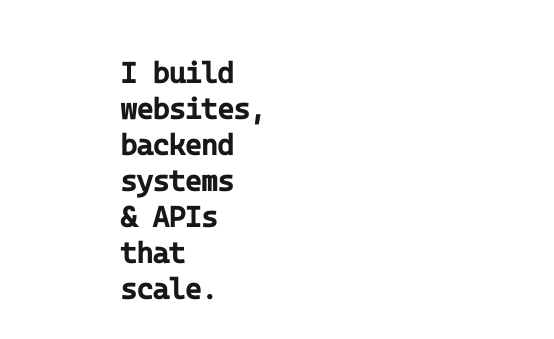
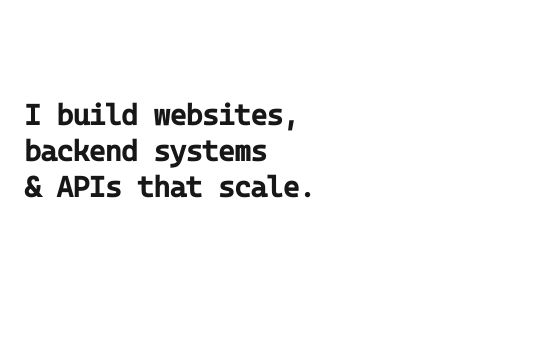
Before and after one commit to ricky-ultimate/portfolio-v2, a Next.js app: page / in a window 390 px wide. Shown: the part 101-440 px from the top of the page, 554 px wide, since content can reach past the window. Built offline with nearby package versions, Linux system fonts and the light colour scheme.

Commit message:
refactor: move PageHeader and PageFooter into root layout

```diff
--- a/src/app/layout.tsx
+++ b/src/app/layout.tsx
@@ -1,5 +1,7 @@
 import type { Metadata } from "next";
 import localFont from "next/font/local";
+import PageHeader from "@/components/PageHeader";
+import PageFooter from "@/components/PageFooter";
 import "./globals.css";
 
 const caskaydia = localFont({
@@ -31,10 +33,12 @@ export default function RootLayout({
   return (
     <html lang="en" className={`${caskaydia.variable} h-full`}>
       <body
-        className="min-h-full flex flex-col bg-[#0e0e0e] text-white px-30 py-15"
+        className="min-h-screen flex flex-col bg-[#0e0e0e] text-white px-6 py-8 sm:px-12 sm:py-12 md:px-20 md:py-12 lg:px-30 lg:py-15"
         style={{ fontFamily: "var(--font-primary), monospace" }}
       >
-        {children}
+        <PageHeader />
+        <div className="flex flex-col flex-1">{children}</div>
+        <PageFooter />
       </body>
     </html>
   );
--- a/src/app/page.tsx
+++ b/src/app/page.tsx
@@ -1,32 +1,25 @@
-import PageHeader from "@/components/PageHeader";
-import PageFooter from "@/components/PageFooter";
-
 export default function Home() {
   return (
-    <div className="flex flex-col flex-1">
-      <PageHeader />
-
-      <main className="flex flex-1 w-full flex-col justify-end pb-25">
-        <div className="flex w-full items-start justify-between gap-8">
-          <h1 className="text-[clamp(1.8rem,3.2vw,2.8rem)] font-semibold leading-tight tracking-tight max-w-[500px]">
+    <main className="flex flex-1 w-full flex-col justify-end pb-16 sm:pb-20 lg:pb-25">
+      <div className="flex flex-col gap-8 lg:flex-row lg:items-start lg:justify-between">
+        <h1 className="text-[clamp(1.8rem,3.2vw,2.8rem)] font-semibold leading-tight tracking-tight lg:max-w-[500px]">
           I build websites, backend systems
           <br />
           &amp; APIs that scale.
         </h1>
 
-          <p className="max-w-[600px] text-[15px] leading-relaxed text-white/55 font-light text-right">
-            I&apos;m a computer science undergrad with a love for code!
-            I&apos;m currently learning as much as I possibly can, keeping up with the latest technologies and best practices in the software engineering world.
-            I have a strong interest in backend systems, distributed systems, and cloud computing.
-            I enjoy building scalable and efficient systems that solve real-world problems.
+        <p className="text-[15px] leading-relaxed text-white/55 font-light lg:max-w-[600px] lg:text-right">
+          I&apos;m a computer science undergrad with a love for code! I&apos;m
+          currently learning as much as I possibly can, keeping up with the
+          latest technologies and best practices in the software engineering
+          world. I have a strong interest in backend systems, distributed
+          systems, and cloud computing. I enjoy building scalable and efficient
+          systems that solve real-world problems.
           <br />
           <br />
           Nice to meet you!
         </p>
       </div>
     </main>
-
-      <PageFooter />
-    </div>
   );
 }
--- a/src/app/projects/page.tsx
+++ b/src/app/projects/page.tsx
@@ -1,14 +1,9 @@
 import Link from "next/link";
-import PageHeader from "@/components/PageHeader";
-import PageFooter from "@/components/PageFooter";
 import ProjectAccordion from "@/components/ProjectAccordion";
 import { projects } from "@/lib/projects";
 
 export default function Projects() {
   return (
-    <div className="flex flex-col flex-1">
-      <PageHeader />
-
     <main className="flex flex-col gap-12 mt-16 pb-24">
       <div className="flex flex-col gap-6">
         <Link
@@ -17,17 +12,12 @@ export default function Projects() {
         >
           &larr; Back
         </Link>
-          <div className="flex flex-col gap-2">
         <p className="text-base text-white/45 font-light max-w-full leading-relaxed">
           A selection of things I have built, broken, and eventually shipped.
         </p>
       </div>
-        </div>
 
       <ProjectAccordion projects={projects} />
     </main>
-
-      <PageFooter active="projects" />
-    </div>
   );
 }
--- a/src/app/scribbles/[slug]/page.tsx
+++ b/src/app/scribbles/[slug]/page.tsx
@@ -1,7 +1,5 @@
 import Link from "next/link";
 import { notFound } from "next/navigation";
-import PageHeader from "@/components/PageHeader";
-import PageFooter from "@/components/PageFooter";
 import { scribbles } from "@/lib/scribbles";
 
 export function generateStaticParams() {
@@ -32,9 +30,6 @@ export default async function ScribblePage({
   if (!scribble) notFound();
 
   return (
-    <div className="flex flex-col flex-1">
-      <PageHeader />
-
     <main className="flex flex-col gap-12 mt-16 pb-24 max-w-2xl">
       <Link
         href="/scribbles"
@@ -44,7 +39,7 @@ export default async function ScribblePage({
       </Link>
 
       <div className="flex flex-col gap-4">
-          <h1 className="text-3xl font-semibold leading-tight tracking-tight text-white">
+        <h1 className="text-2xl sm:text-3xl font-semibold leading-tight tracking-tight text-white">
           {scribble.title}
         </h1>
         <span className="text-xs text-white/30 font-light tracking-wide">
@@ -60,8 +55,5 @@ export default async function ScribblePage({
         ))}
       </div>
     </main>
-
-      <PageFooter active="scribbles" />
-    </div>
   );
 }
--- a/src/app/scribbles/page.tsx
+++ b/src/app/scribbles/page.tsx
@@ -1,13 +1,8 @@
 import Link from "next/link";
-import PageHeader from "@/components/PageHeader";
-import PageFooter from "@/components/PageFooter";
 import { scribbles, externalLinks } from "@/lib/scribbles";
 
 export default function Scribbles() {
   return (
-    <div className="flex flex-col flex-1">
-      <PageHeader />
-
     <main className="flex flex-col gap-16 mt-16 pb-24">
       <div className="flex flex-col gap-6">
         <Link
@@ -16,12 +11,10 @@ export default function Scribbles() {
         >
           &larr; Back
         </Link>
-          <div className="flex flex-col gap-2">
         <p className="text-base text-white/45 font-light max-w-full leading-relaxed">
-              Writing from me, and a handful of pieces from people thinking
-              about things worth thinking about.
+          Writing from me, and a handful of pieces from people thinking about
+          things worth thinking about.
         </p>
-          </div>
       </div>
 
       <section className="flex flex-col gap-3">
@@ -39,17 +32,17 @@ export default function Scribbles() {
               <Link
                 key={scribble.slug}
                 href={`/scribbles/${scribble.slug}`}
-                  className="group flex items-start justify-between gap-8 border-t border-white/10 py-6 hover:border-white/30 transition-colors duration-200"
+                className="group flex flex-col gap-3 sm:flex-row sm:items-start sm:justify-between sm:gap-8 border-t border-white/10 py-6 hover:border-white/30 transition-colors duration-200"
               >
                 <div className="flex flex-col gap-2">
                   <span className="text-base font-semibold text-white group-hover:text-white/70 transition-colors duration-200 leading-snug">
                     {scribble.title}
                   </span>
-                    <span className="text-sm text-white/45 font-light leading-relaxed max-w-lg">
+                  <span className="text-sm text-white/45 font-light leading-relaxed sm:max-w-lg">
                     {scribble.excerpt}
                   </span>
                 </div>
-                  <span className="text-xs text-white/30 font-light shrink-0 pt-1">
+                <span className="text-xs text-white/30 font-light sm:shrink-0 sm:pt-1">
                   {scribble.date}
                 </span>
               </Link>
@@ -70,7 +63,7 @@ export default function Scribbles() {
             href={link.url}
             target="_blank"
             rel="noopener noreferrer"
-              className="group flex items-start justify-between gap-8 border-t border-white/10 py-6 hover:border-white/30 transition-colors duration-200"
+            className="group flex flex-col gap-3 sm:flex-row sm:items-start sm:justify-between sm:gap-8 border-t border-white/10 py-6 hover:border-white/30 transition-colors duration-200"
           >
             <div className="flex flex-col gap-2">
               <span className="text-base font-semibold text-white group-hover:text-white/70 transition-colors duration-200 leading-snug">
@@ -80,7 +73,7 @@ export default function Scribbles() {
                 {link.authored ? "by me on" : "via"} {link.source} ↗
               </span>
             </div>
-              <span className="text-xs text-white/30 font-light shrink-0 pt-1">
+            <span className="text-xs text-white/30 font-light sm:shrink-0 sm:pt-1">
               {link.date}
             </span>
           </a>
@@ -88,8 +81,5 @@ export default function Scribbles() {
         <div className="border-t border-white/10" />
       </section>
     </main>
-
-      <PageFooter active="scribbles" />
-    </div>
   );
 }
--- a/src/components/PageFooter.tsx
+++ b/src/components/PageFooter.tsx
@@ -1,12 +1,13 @@
+"use client";
+
 import Link from "next/link";
+import { usePathname } from "next/navigation";
 
-type Props = {
-  active?: "projects" | "scribbles";
-};
+export default function PageFooter() {
+  const pathname = usePathname();
 
-export default function PageFooter({ active }: Props) {
   return (
-    <footer className="flex items-center gap-20 text-sm tracking-wide font-light mt-auto pt-10 border-t border-white/10">
+    <footer className="flex flex-wrap items-center gap-x-10 gap-y-3 text-sm tracking-wide font-light mt-auto pt-10 border-t border-white/10">
       <a
         href="https://richesogigi.dev"
         target="_blank"
@@ -18,7 +19,7 @@ export default function PageFooter({ active }: Props) {
       <Link
         href="/projects"
         className={
-          active === "projects"
+          pathname.startsWith("/projects")
             ? "text-white"
             : "text-white/70 hover:text-white transition-colors duration-200"
         }
@@ -28,7 +29,7 @@ export default function PageFooter({ active }: Props) {
       <Link
         href="/scribbles"
         className={
-          active === "scribbles"
+          pathname.startsWith("/scribbles")
             ? "text-white"
             : "text-white/70 hover:text-white transition-colors duration-200"
         }
```
Lines whose indentation alone changed are shown as unchanged.
